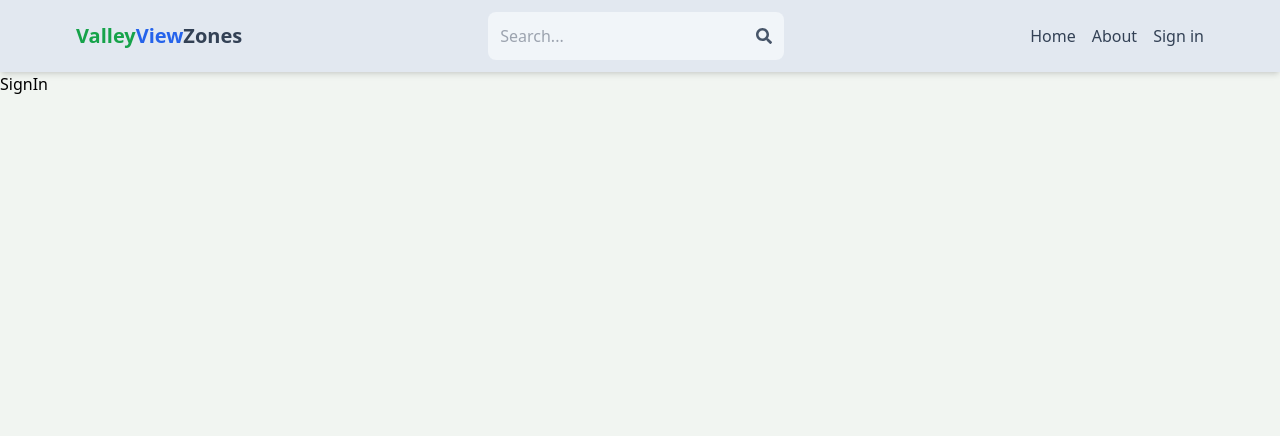
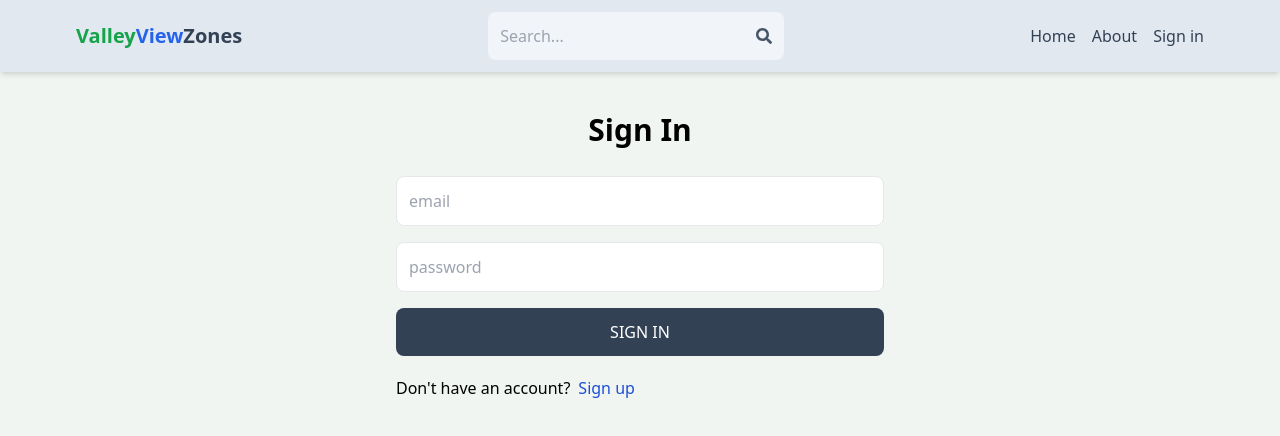
Before and after one commit to varshapandey09/ValleyViewZones, a React (Vite) app in the folder mern project/client/: page /sign-in in a window 1280 px wide. Shown: the top 436 px of the page. Built offline with nearby package versions, Linux system fonts and the light colour scheme.

Commit message:
complete sign in page functionality

```diff
--- a/mern project/client/src/pages/SignIn.jsx
+++ b/mern project/client/src/pages/SignIn.jsx
@@ -1,7 +1,61 @@
-import React from 'react'
+import { useState } from 'react';
+import { Link, useNavigate } from 'react-router-dom'
 
 export default function SignIn() {
+  const [formData, setFormData] = useState({});
+  const [error, setError] = useState(null);
+  const [loading, setLoading] = useState(false);
+  const navigate = useNavigate();
+  const handleChange = (e) => {
+    setFormData(
+      {
+        ...formData,
+        [e.target.id]: e.target.value,
+      }
+    );
+  };
+  const handleSubmit = async(e) =>{
+    e.preventDefault();
+    try {
+      setLoading(true);
+      const res = await fetch('/api/auth/signin', {
+        method: 'POST',
+        headers: {
+          'Content-Type': 'application/json',
+        },
+        body: JSON.stringify(formData),
+      });
+      const data = await res.json();
+      console.log(data);
+      if(data.success===false){
+        setLoading(false);
+        setError(data.message);
+        return;
+      }
+      setLoading(false);
+      setError(null);
+      navigate('/');
+    } catch (error) {
+      setLoading(false);
+      setError(error.message);
+    }
+  };
   return (
-    <div>SignIn</div>
+    <div className='p-3 max-w-lg mx-auto'>
+      <h1 className='text-3xl text-center font-semibold my-7'>Sign In</h1>
+      <form onSubmit={handleSubmit} className='flex flex-col gap-4'>
+        <input type="email" placeholder='email' className='border p-3 rounded-lg' id='email' onChange={handleChange}/>
+        <input type="password" placeholder='password' className='border p-3 rounded-lg' id='password'onChange={handleChange}/>
+        <button disabled ={loading}className='bg-slate-700 text-white p-3 rounded-lg uppercase hover:opacity-95 disabled:opacity-80'>
+          {loading ? 'Loading...' : 'Sign In'}</button>
+      </form>
+      <div className="flex gap-2 mt-5">
+        <p>Don't have an account?</p>
+        <Link to={"/sign-up"}>
+          <span className='text-blue-700'>Sign up</span>
+        </Link>
+      </div>
+      {error && <p className='text-red-500 mt-5'>{error}</p>}
+    </div>
   )
 }
```
